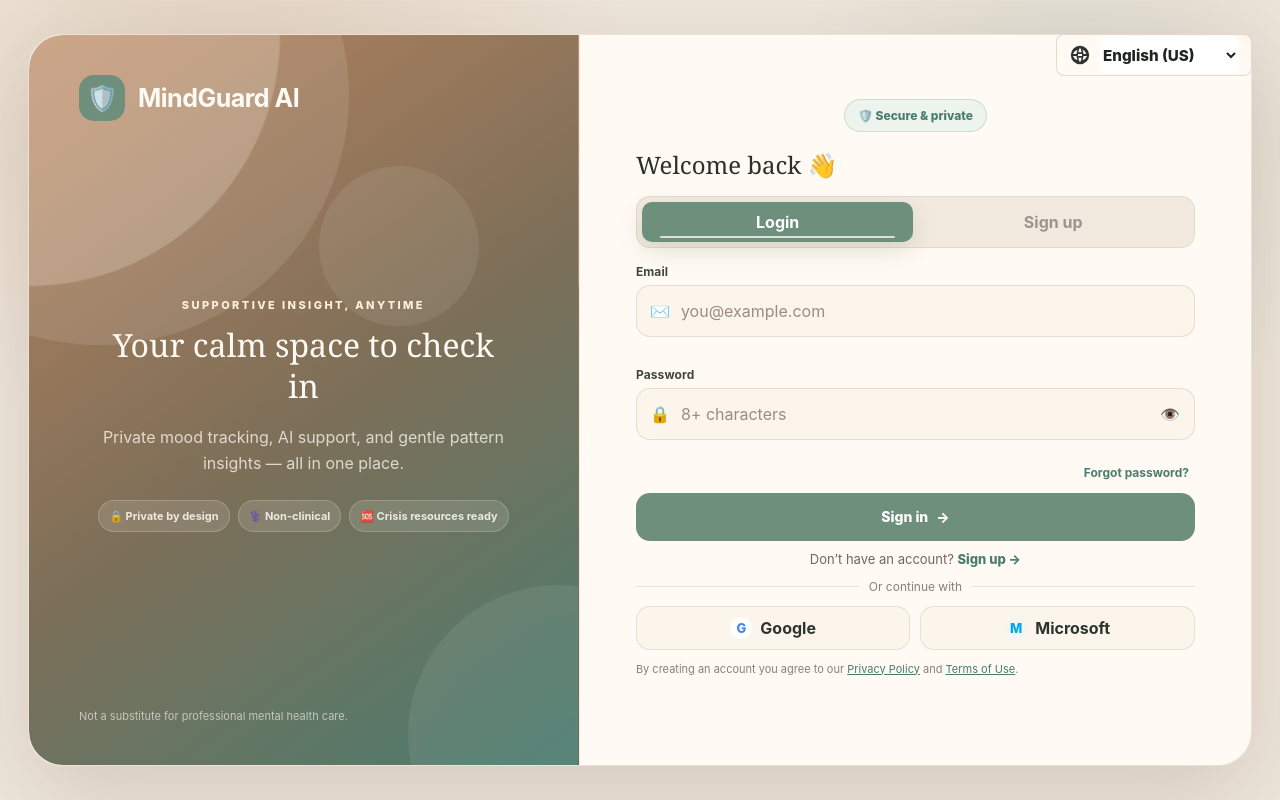
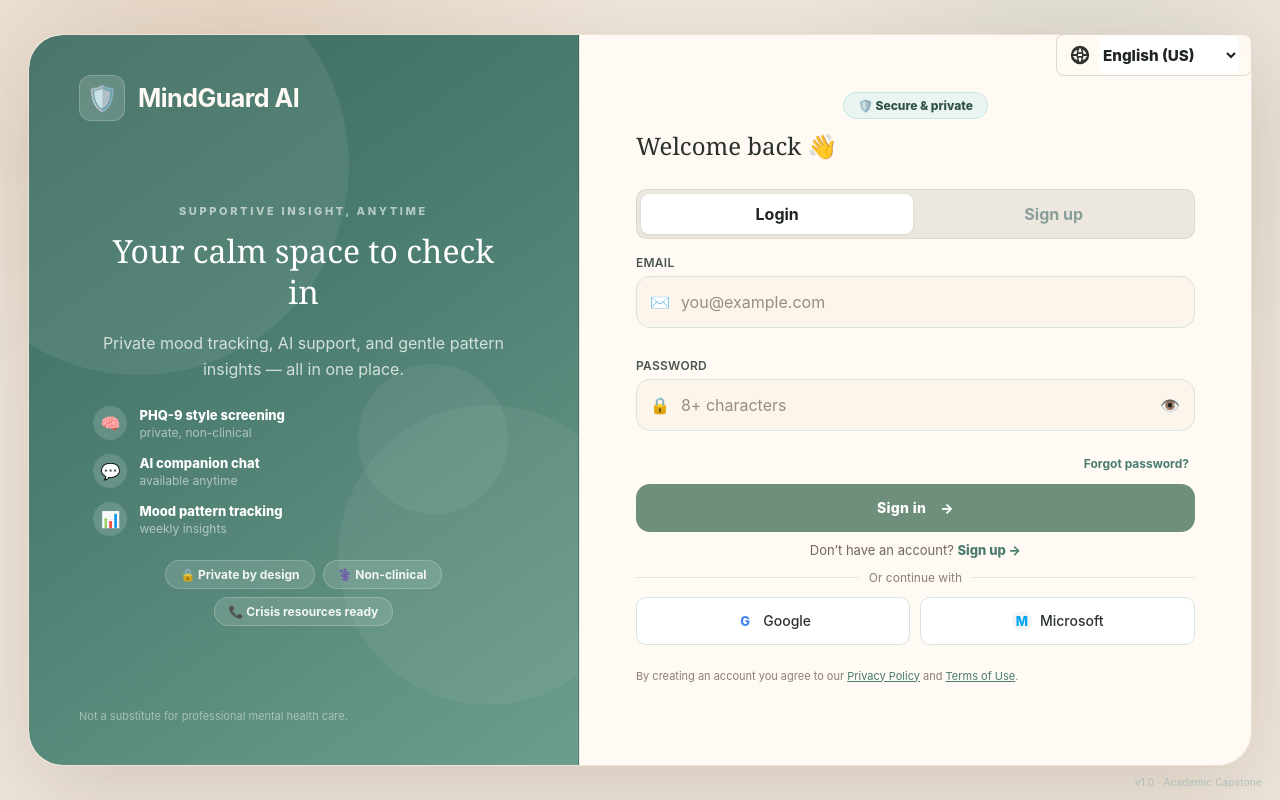
Before and after one commit to ananya177/mindguard-ai, a website: page public/index.html in a window 1280 px wide. Drawn offline with nearby package versions, Linux system fonts and the light colour scheme; no server answers.

Commit message:
Polish warm auth screen details

```diff
--- a/public/app.js
+++ b/public/app.js
@@ -882,10 +882,15 @@ function renderAuth() {
             <p class="auth-kicker">Supportive insight, anytime</p>
             <h1>Your calm space to check in</h1>
             <p class="auth-tagline">Private mood tracking, AI support, and gentle pattern insights — all in one place.</p>
+            <div class="auth-feature-list" aria-label="MindGuard feature highlights">
+              <div><span>🧠</span><p><strong>PHQ-9 style screening</strong><small>private, non-clinical</small></p></div>
+              <div><span>💬</span><p><strong>AI companion chat</strong><small>available anytime</small></p></div>
+              <div><span>📊</span><p><strong>Mood pattern tracking</strong><small>weekly insights</small></p></div>
+            </div>
             <div class="auth-proof-row" aria-label="MindGuard care standards">
               <span>🔒 Private by design</span>
               <span>⚕️ Non-clinical</span>
-              <span>🆘 Crisis resources ready</span>
+              <span>📞 Crisis resources ready</span>
             </div>
           </div>
           <p class="auth-panel-disclaimer">Not a substitute for professional mental health care.</p>
@@ -895,7 +900,7 @@ function renderAuth() {
           ${state.authSuccess ? `<div class="auth-success-flash">${state.authSuccess}</div>` : ""}
           ${state.resetSent ? `<div class="auth-reset-success">Check your email for a reset link.</div>` : ""}
           <div class="mobile-auth-brand"><div class="shield-logo">🛡️</div><strong>MindGuard AI</strong></div>
-          <div class="mobile-feature-chips"><span>🔒 Private</span><span>⚕️ Non-clinical</span><span>🆘 Crisis ready</span></div>
+          <div class="mobile-feature-chips"><span>🔒 Private</span><span>⚕️ Non-clinical</span><span>📞 Crisis ready</span></div>
           <div class="auth-secure-pill">🛡️ Secure & private</div>
           <h2>${greeting}</h2>
           <div class="tabs auth-tabs">
@@ -925,6 +930,7 @@ function renderAuth() {
           </form>
         </div>
       </section>
+      <div class="auth-version-tag">v1.0 · Academic Capstone</div>
     </main>
   `;
 
--- a/public/styles.css
+++ b/public/styles.css
@@ -1905,12 +1905,10 @@ textarea::placeholder {
   grid-template-rows: auto 1fr auto;
   min-height: 730px;
   padding: 40px 50px 42px;
-  border-right: 1px solid rgba(123, 92, 69, 0.12);
+  border-right: 1px solid rgba(0, 0, 0, 0.06);
   border-radius: 34px 0 0 34px;
   background:
-    radial-gradient(circle at 0% 0%, rgba(255, 244, 229, 0.22) 0 250px, transparent 252px),
-    radial-gradient(circle at 100% 100%, rgba(74, 124, 111, 0.1) 0 150px, transparent 152px),
-    linear-gradient(145deg, #b8835f 0%, #7d6f58 52%, #4a7c6f 100%);
+    linear-gradient(145deg, #3d6b5f 0%, #4a7c6f 40%, #5c8c7e 70%, #6b9e8f 100%);
   color: #fffaf3;
 }
 
@@ -1928,6 +1926,7 @@ textarea::placeholder {
   gap: 13px;
   color: #fffaf3;
   font-size: 25px;
+  font-weight: 600;
   letter-spacing: -0.02em;
 }
 
@@ -1936,8 +1935,9 @@ textarea::placeholder {
   width: 46px;
   height: 46px;
   place-items: center;
-  border-radius: 15px;
-  background: #6f8f7d;
+  border: 1px solid rgba(255, 255, 255, 0.2);
+  border-radius: 12px;
+  background: rgba(255, 255, 255, 0.15);
   color: #ffffff;
   font-size: 25px;
 }
@@ -1970,16 +1970,16 @@ textarea::placeholder {
 
 .auth-kicker {
   margin: 0 0 12px;
-  color: #fff0dc;
+  color: rgba(255, 255, 255, 0.6);
   font-size: 11px;
   font-weight: 850;
-  letter-spacing: 0.22em;
+  letter-spacing: 0.24em;
   text-transform: uppercase;
 }
 
 .auth-hero-copy h1 {
   margin: 0;
-  color: #fffaf3;
+  color: #ffffff;
   font-family: Georgia, "Times New Roman", serif;
   font-size: 32px;
   font-weight: 400;
@@ -1992,9 +1992,49 @@ textarea::placeholder {
   z-index: 1;
   max-width: 520px;
   margin: 18px auto 0;
-  color: rgba(255, 250, 243, 0.76);
+  color: rgba(255, 255, 255, 0.75);
   font-size: 16px;
   line-height: 1.6;
+}
+
+.auth-feature-list {
+  display: grid;
+  gap: 14px;
+  margin-top: 24px;
+  text-align: left;
+}
+
+.auth-feature-list div {
+  display: flex;
+  align-items: center;
+  gap: 12px;
+}
+
+.auth-feature-list span {
+  display: grid;
+  width: 34px;
+  height: 34px;
+  flex: 0 0 auto;
+  place-items: center;
+  border-radius: 50%;
+  background: rgba(255, 255, 255, 0.15);
+}
+
+.auth-feature-list p {
+  display: grid;
+  gap: 2px;
+  margin: 0;
+}
+
+.auth-feature-list strong {
+  color: #ffffff;
+  font-size: 13px;
+  font-weight: 760;
+}
+
+.auth-feature-list small {
+  color: rgba(255, 255, 255, 0.55);
+  font-size: 12px;
 }
 
 .auth-proof-row {
@@ -2006,12 +2046,12 @@ textarea::placeholder {
 }
 
 .auth-proof-row span {
-  padding: 8px 10px;
-  border: 1px solid rgba(255, 250, 243, 0.2);
+  padding: 6px 14px;
+  border: 1px solid rgba(255, 255, 255, 0.2);
   border-radius: 999px;
-  background: rgba(255, 250, 243, 0.12);
-  color: rgba(255, 250, 243, 0.86);
-  font-size: 11px;
+  background: rgba(255, 255, 255, 0.12);
+  color: rgba(255, 255, 255, 0.9);
+  font-size: 12px;
   font-weight: 680;
 }
 
@@ -2019,44 +2059,44 @@ textarea::placeholder {
   position: relative;
   z-index: 2;
   margin: 0;
-  color: rgba(255, 250, 243, 0.62);
+  color: rgba(255, 255, 255, 0.45);
   font-size: 11px;
 }
 
 .decor-circle {
   position: absolute;
   border-radius: 50%;
-  background: rgba(255, 250, 243, 0.1);
+  background: rgba(255, 255, 255, 0.07);
 }
 
 .decor-circle.c1 {
-  width: 500px;
-  height: 500px;
-  left: -180px;
-  top: -190px;
+  width: 420px;
+  height: 420px;
+  left: -100px;
+  top: -80px;
 }
 
 .decor-circle.c2 {
   width: 300px;
   height: 300px;
-  right: -130px;
-  bottom: -120px;
-  background: rgba(255, 250, 243, 0.07);
+  right: -60px;
+  bottom: 60px;
+  background: rgba(255, 255, 255, 0.05);
 }
 
 .decor-circle.c3 {
-  width: 160px;
-  height: 160px;
-  right: 18%;
-  top: 18%;
-  background: rgba(255, 250, 243, 0.08);
+  width: 150px;
+  height: 150px;
+  left: 60%;
+  top: 45%;
+  background: rgba(255, 255, 255, 0.06);
 }
 
 .auth-form-panel {
   display: flex;
   flex-direction: column;
   justify-content: center;
-  padding: 60px 56px;
+  padding: 52px 56px;
   border-left: 1px solid rgba(123, 92, 69, 0.1);
   border-radius: 0 34px 34px 0;
   background: #fffaf3;
@@ -2065,18 +2105,18 @@ textarea::placeholder {
 
 .auth-secure-pill {
   align-self: center;
-  margin: 0 0 18px;
-  padding: 8px 13px;
-  border: 1px solid rgba(74, 124, 111, 0.2);
+  margin: 0 0 12px;
+  padding: 5px 14px;
+  border: 1px solid #c4e6df;
   border-radius: 999px;
-  background: #edf3ed;
-  color: #4a7c6f;
+  background: #eaf5f2;
+  color: #2e5148;
   font-size: 12px;
   font-weight: 760;
 }
 
 .auth-form-panel h2 {
-  margin: 0 0 16px;
+  margin: 0 0 28px;
   color: #2a302a;
   font-family: Georgia, "Times New Roman", serif;
   font-size: 24px;
@@ -2094,10 +2134,10 @@ textarea::placeholder {
   position: relative;
   width: 100%;
   margin-bottom: 16px;
-  padding: 5px;
+  padding: 4px;
   border: 1px solid rgba(123, 92, 69, 0.12);
-  border-radius: 14px;
-  background: #f3eadf;
+  border-radius: 10px;
+  background: #ede8df;
 }
 
 .auth-tabs button {
@@ -2105,26 +2145,16 @@ textarea::placeholder {
   z-index: 1;
   flex: 1;
   min-height: 40px;
-  border-radius: 10px;
-  color: rgba(45, 51, 45, 0.46);
-  transition: all 160ms ease;
+  border-radius: 8px;
+  background: transparent;
+  color: #8a9e99;
+  transition: all 0.2s ease;
 }
 
 .auth-tabs button.active {
-  background: #6f8f7d;
-  color: #fff;
-  box-shadow: 0 8px 22px rgba(92, 109, 88, 0.18);
-}
-
-.auth-tabs button.active::after {
-  position: absolute;
-  right: 18px;
-  bottom: 4px;
-  left: 18px;
-  height: 2px;
-  border-radius: 999px;
-  background: rgba(255, 250, 243, 0.75);
-  content: "";
+  background: #ffffff;
+  color: #1e2420;
+  box-shadow: 0 1px 3px rgba(0, 0, 0, 0.1);
 }
 
 .auth-modern-form {
@@ -2137,10 +2167,11 @@ textarea::placeholder {
 }
 
 .auth-field label {
-  color: #3d473f;
+  color: #4a5552;
   font-size: 12px;
-  font-weight: 750;
-  letter-spacing: 0.01em;
+  font-weight: 600;
+  letter-spacing: 0.3px;
+  text-transform: uppercase;
 }
 
 .auth-input-wrap {
@@ -2151,7 +2182,7 @@ textarea::placeholder {
   width: 100%;
   min-height: 52px;
   padding: 10px 44px;
-  border: 1px solid rgba(123, 92, 69, 0.16) !important;
+  border: 1px solid #d8e4e1 !important;
   border-radius: 14px;
   background: #fbf5ec !important;
   color: #2d332d !important;
@@ -2165,6 +2196,10 @@ textarea::placeholder {
 .auth-input-wrap input:focus {
   border-color: #4a7c6f !important;
   box-shadow: 0 0 0 3px rgba(74, 124, 111, 0.16);
+}
+
+.auth-input-wrap input {
+  transition: border-color 0.15s ease, box-shadow 0.15s ease;
 }
 
 .field-icon {
@@ -2313,12 +2348,21 @@ textarea::placeholder {
   color: #fff;
   font-size: 14px;
   font-weight: 760;
-  transition: background 160ms ease, transform 160ms ease;
+  letter-spacing: 0.3px;
+  transition: background 0.15s ease, transform 0.15s ease;
 }
 
 .auth-submit:hover {
-  background: #7f9d8d;
+  background: #3d6b5f;
   transform: translateY(-1px);
+}
+
+.auth-submit:active {
+  transform: scale(0.99);
+}
+
+.auth-submit span:last-child {
+  margin-left: 6px;
 }
 
 .auth-submit:disabled {
@@ -2365,21 +2409,26 @@ textarea::placeholder {
 
 .social-btn {
   display: inline-flex;
-  min-height: 44px;
+  min-height: 48px;
   align-items: center;
   justify-content: center;
   gap: 8px;
-  border: 1px solid rgba(123, 92, 69, 0.14);
-  border-radius: 14px;
-  background: #fbf5ec;
+  border: 1px solid #d8e4e1;
+  border-radius: 10px;
+  background: #ffffff;
   color: #2d332d;
-  font-weight: 720;
+  font-size: 14px;
+  font-weight: 500;
+}
+
+.social-btn:hover {
+  background: #f7f4ef;
 }
 
 .brand-icon {
   display: inline-grid;
-  width: 22px;
-  height: 22px;
+  width: 20px;
+  height: 20px;
   place-items: center;
   border-radius: 50%;
   font-size: 13px;
@@ -2397,7 +2446,7 @@ textarea::placeholder {
 }
 
 .legal-copy {
-  margin: 0;
+  margin: 12px 0 0;
   color: #8b8075;
   font-size: 11px;
   line-height: 1.45;
@@ -2414,6 +2463,15 @@ textarea::placeholder {
   border-radius: 10px;
   background: #edf3ed;
   color: #365f54;
+}
+
+.auth-version-tag {
+  position: fixed;
+  right: 18px;
+  bottom: 12px;
+  color: #b0bdb9;
+  font-size: 10px;
+  letter-spacing: 0.02em;
 }
 
 .auth-fading {
@@ -2473,6 +2531,11 @@ textarea::placeholder {
     margin-bottom: 14px;
     color: #2d332d;
     font-size: 21px;
+  }
+
+  .mobile-auth-brand .shield-logo {
+    border-color: rgba(74, 124, 111, 0.2);
+    background: #6f8f7d;
   }
 
   .mobile-feature-chips {
```
